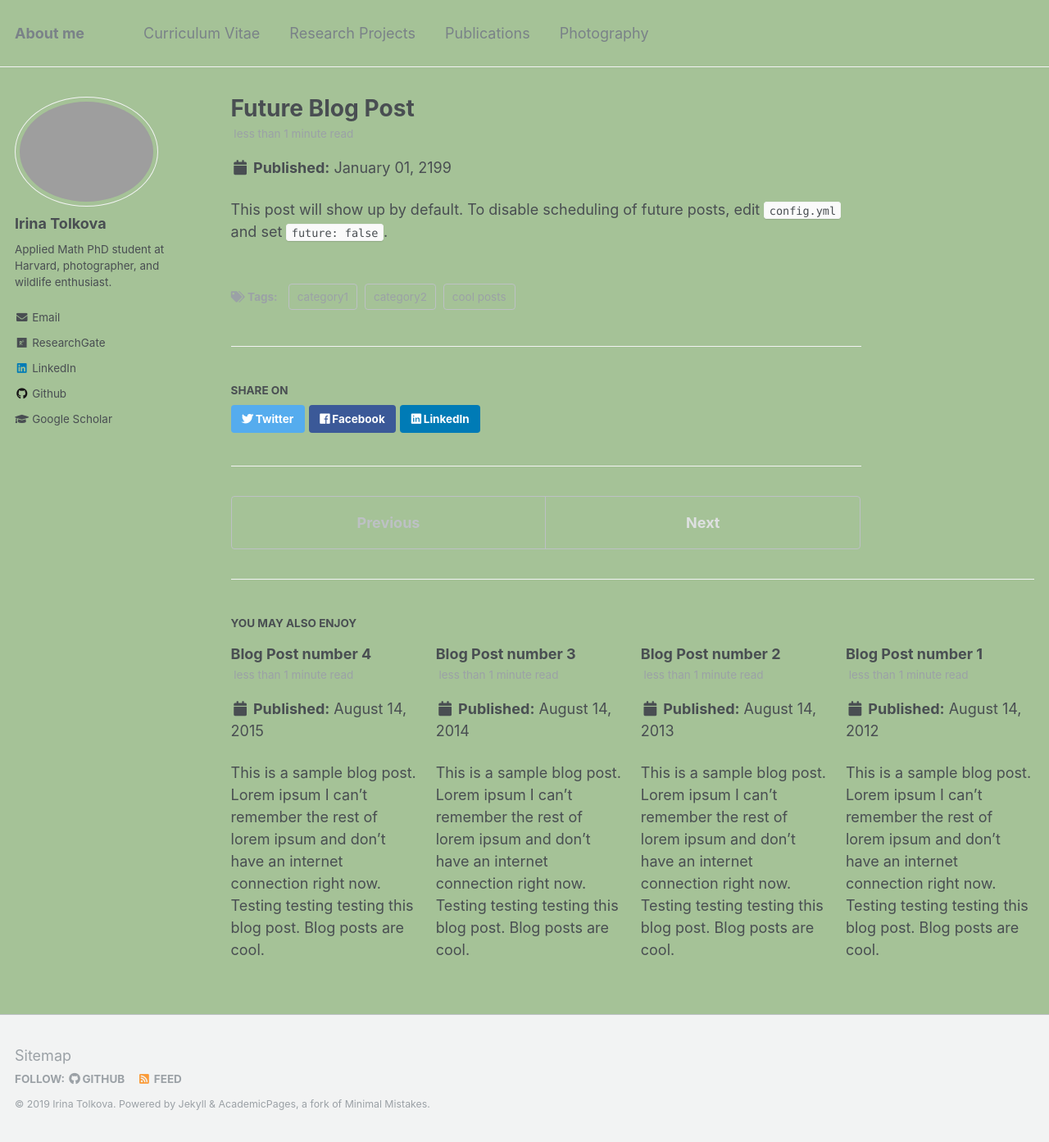
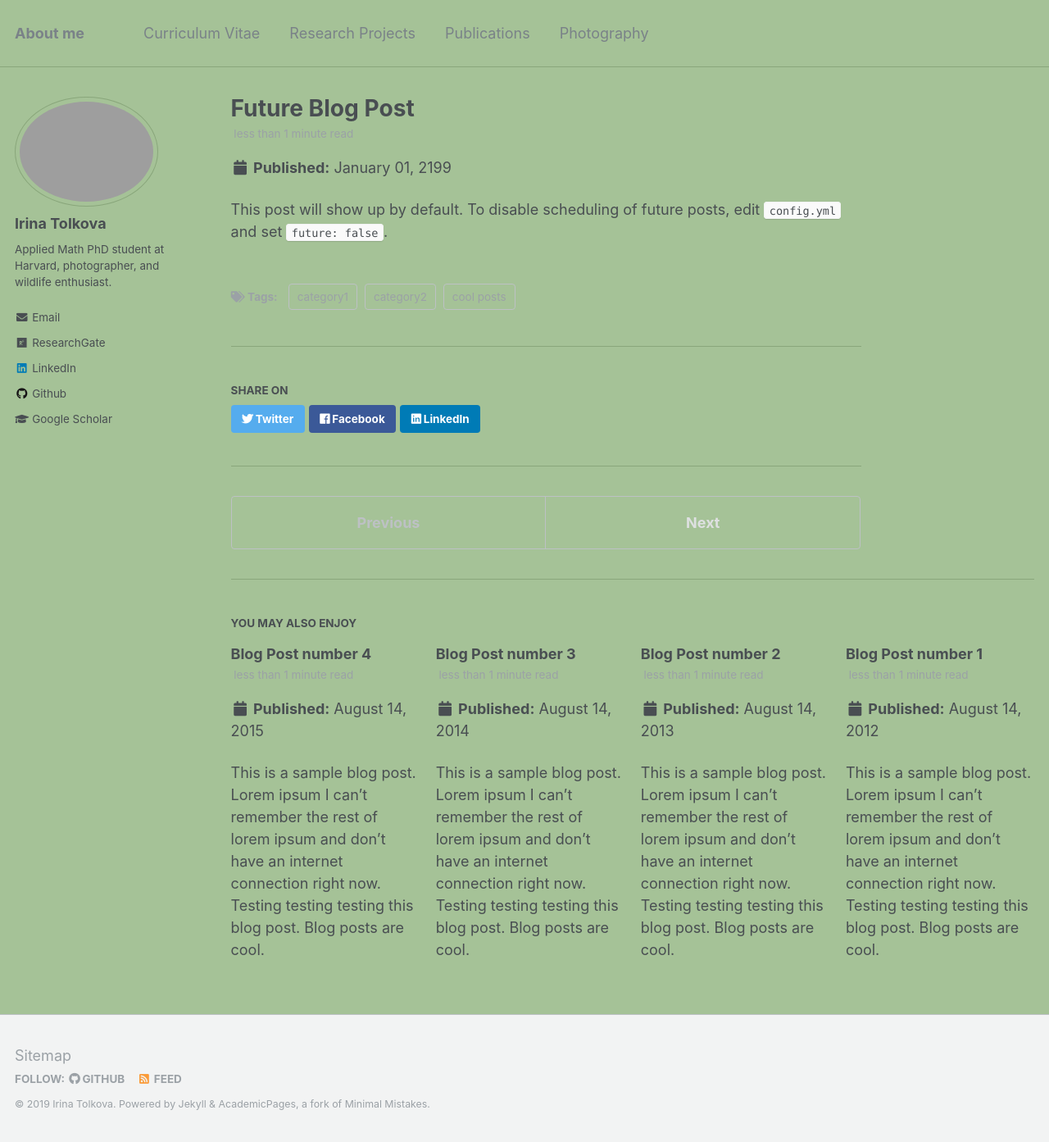
Before and after one commit to avokloti/avokloti.github.io, a Jekyll site: the page built from _posts/2199-01-01-future-post.md, in a window 1280 px wide and 1393 px high. Shown: the whole window at 82% size. Built offline with Jekyll 4.4.1, drawn with Linux system fonts in a browser that asks for light colours.

Commit message:
Color choosing

```diff
--- a/_sass/_variables.scss
+++ b/_sass/_variables.scss
@@ -53,12 +53,12 @@ $darker-gray                : mix(#000, $gray, 60%);
 $light-gray                 : mix(#fff, $gray, 50%);
 $lighter-gray               : mix(#fff, $gray, 90%);
 
-$body-color                 : #fff;
+$body-color                 : #a5c297;
 $background-color           : #a5c297;
 $code-background-color      : #fafafa;
 $code-background-color-dark : $light-gray;
 $text-color                 : $dark-gray;
-$border-color               : $lighter-gray;
+$border-color               : #89a67b;
 
 $primary-color              : #7a8288;
 $success-color              : #62c462;
```
